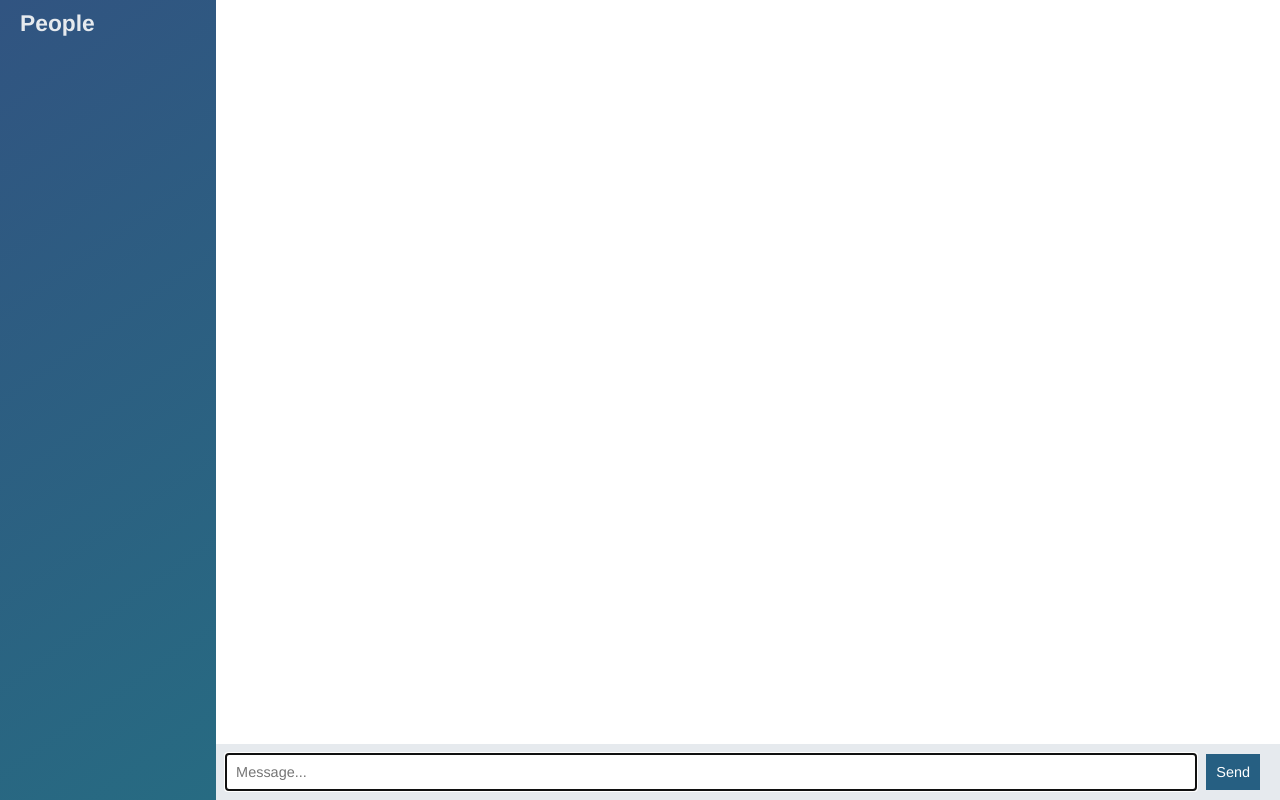
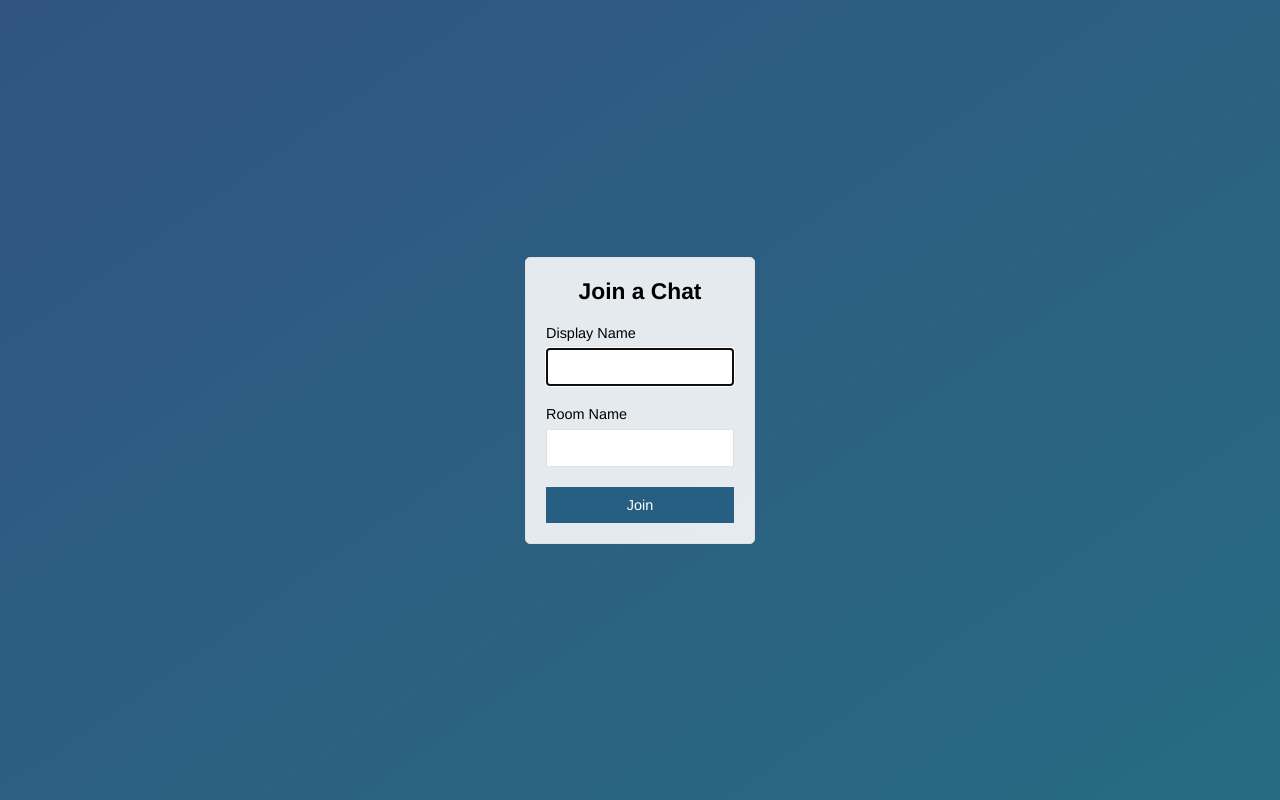
Before and after one commit to walidahmedelsayed/ChatApp_NodeJS, a website: page public/index.html in a window 1280 px wide. Drawn offline with nearby package versions, Linux system fonts and the light colour scheme; no server answers.

Commit message:
Add Join Chat page

```diff
--- a/public/index.html
+++ b/public/index.html
@@ -3,41 +3,31 @@
 
 <head>
     <meta charset="utf-8">
+    <title>Join | ChatApp</title>
+    <meta name="viewport" content="width=device-width, initial-scale=1, user-scalable=no">
     <link rel="stylesheet" href="css/styles.css">
 </head>
 
-<body class="chat">
-    <div class="chat__sidebar">
-        <h3>People</h3>
-        <div id="users"></div>
-    </div>
-    <div class="chat__main">
-        <ol id="msgs" class="chat__messages"></ol>
-        <div class="chat__footer">
-            <form id="msg-form">
-                <input name="msg" type="text" placeholder="Message..." autofocus autocomplete="off" />
-                <button>Send</button>
-            </form>
-        </div>
+<body class="centered-form">
+    <div class="centered-form__form">
+        <form action="./chat.html">
+            <div class="form-field">
+                <h3>Join a Chat</h3>
+            </div>
+            <div class="form-field">
+                <label>Display Name</label>
+                <input type="text" name="name" autofocus />
+            </div>
+            <div class="form-field">
+                <label>Room Name</label>
+                <input type="text" name="room" />
+            </div>
+            <div class="form-field">
+                <button>Join</button>
+            </div>
+        </form>
     </div>
 
-    <script id="msg-template" type="text/template">
-        <li class="message">
-            <div class="message__title">
-                <h4>{{from}}</h4>
-                <span>{{createdAt}}</span>
-            </div>
-            <div class="message__body">
-                <p>{{text}}</p>
-            </div>
-        </li>
-    </script>
-
-    <script src="/socket.io/socket.io.js"></script>
-    <script src="js/libs/jquery-3.3.1.min.js"></script>
-    <script src="js/libs/moment.min.js"></script>
-    <script src="js/libs/mustache.js"></script>
-    <script src="js/script.js"></script>
 </body>
 
 </html>
```
Also changed, not shown: public/chat.html (added, +45 -0 lines), public/js/chat.js (renamed from public/js/script.js).
